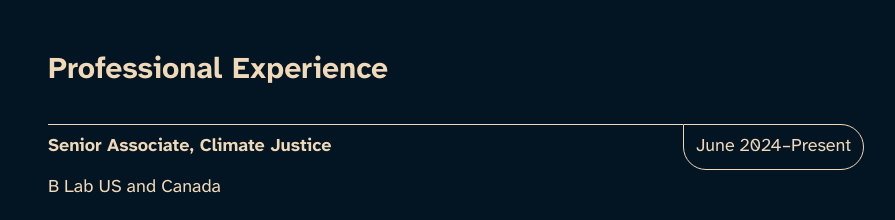
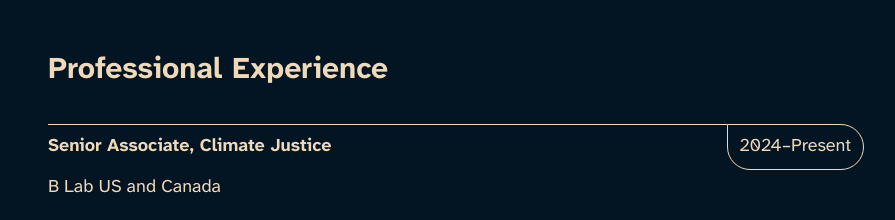
Before and after one commit to colecharb/clemi-web, a React (Vite) app: page /field-notes in a window 1280 px wide. Shown: the part 888-1108 px from the top of the page, without its empty margins (184-1079 px from the left). Built offline with nearby package versions, Linux system fonts and the light colour scheme.

Commit message:
fix(field notes): date for blab

```diff
--- a/src/routes/FieldNotes.tsx
+++ b/src/routes/FieldNotes.tsx
@@ -4,7 +4,7 @@ import ProfessionalExperience from '../components/ProfessionalExperience';
 const professionalExperiences: ProfExperienceEntry[] = [
   {
     title: 'Senior Associate, Climate Justice',
-    timeframe: 'June 2024–Present',
+    timeframe: '2024–Present',
     company: 'B Lab US and Canada',
     bullets: [
       "Responsible for developing core programming within the Climate Justice program at B Lab US & Canada that furthers B Corporation's commitments to climate action",
```
